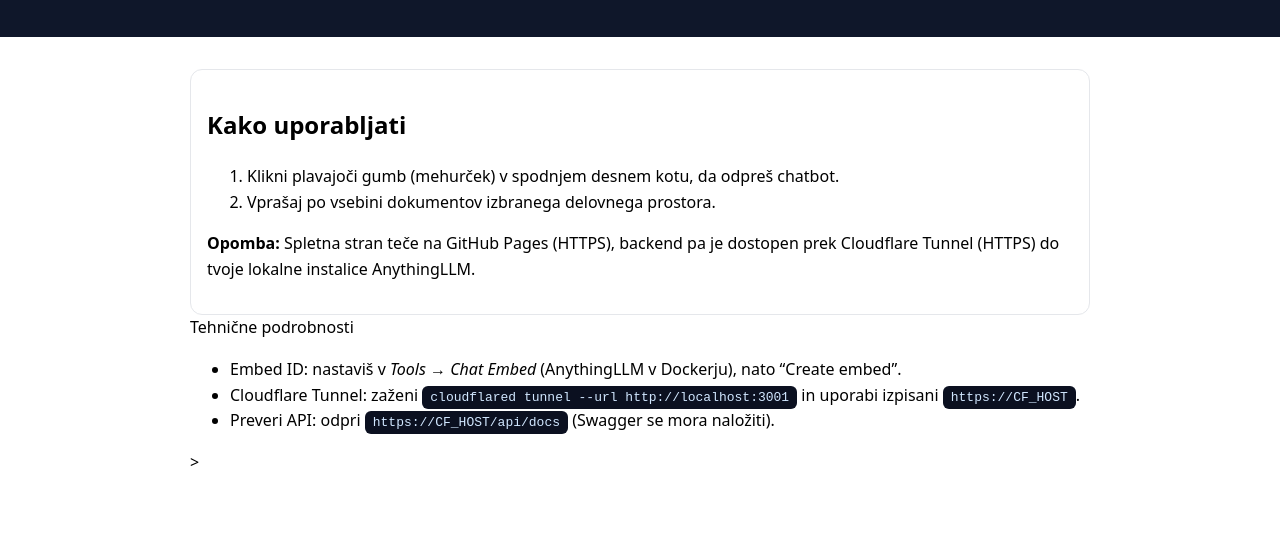
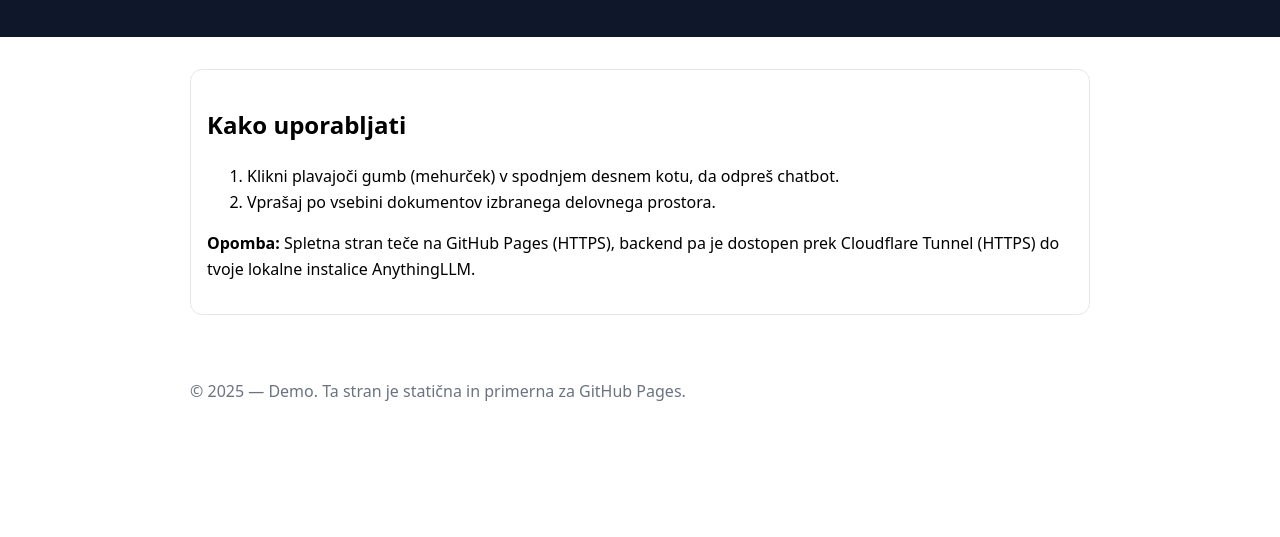
Before and after one commit to ArtyF360/artyf360.github.io, a plain HTML site: page cetbot.html in a window 1280 px wide. Shown: the part 124-661 px from the top of the page. Drawn offline with Linux system fonts and the light colour scheme; a script that the page names is missing.

Commit message:
Update cetbot.html

```diff
--- a/cetbot.html
+++ b/cetbot.html
@@ -33,13 +33,13 @@
       <p><strong>Opomba:</strong> Spletna stran teče na GitHub Pages (HTTPS), backend pa je dostopen prek Cloudflare Tunnel (HTTPS) do tvoje lokalne instalice AnythingLLM.</p>
     </div>
 
- <!   <h3>Tehnične podrobnosti</h3>
+ <!--  <h3>Tehnične podrobnosti</h3>
     <ul>
       <li>Embed ID: nastaviš v <em>Tools → Chat Embed</em> (AnythingLLM v Dockerju), nato “Create embed”.</li>
       <li>Cloudflare Tunnel: zaženi <code>cloudflared tunnel --url http://localhost:3001</code> in uporabi izpisani <code>https://CF_HOST</code>.</li>
       <li>Preveri API: odpri <code>https://CF_HOST/api/docs</code> (Swagger se mora naložiti).</li>
     </ul>
-    >
+    -->
   </main>
 
   <!-- === ANYTHINGLLM EMBED WIDGET ===
```
